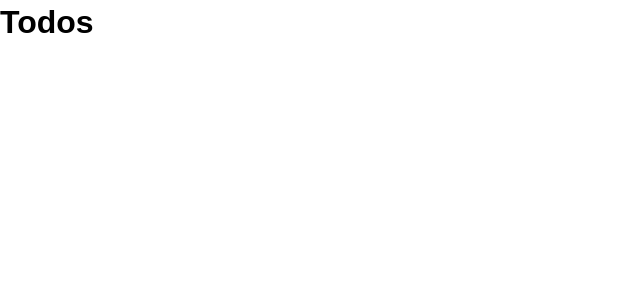
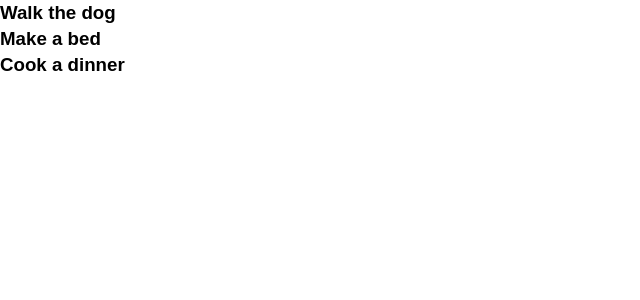
Before and after one commit to KrzysztofBalejko/to-do-list, a React (Create React App) app: page / in a window 1280 px wide. Shown: the top 300 px of the page, without its empty margins (0-640 px from the left). Built offline with nearby package versions, Linux system fonts and the light colour scheme.

Commit message:
Displaying the list of all todos

```diff
--- a/src/components/Todos.js
+++ b/src/components/Todos.js
@@ -3,11 +3,11 @@
 class Todos extends Component {
 
   render() {
-    return (
-      <div>
-        <h1>Todos</h1>
-      </div>
-    );
+    console.log(this.props.todos)
+    return this.props.todos.map((todo) =>(
+      <h3>{ todo.title }</h3>
+    ));
+
   }
 }
 
```
